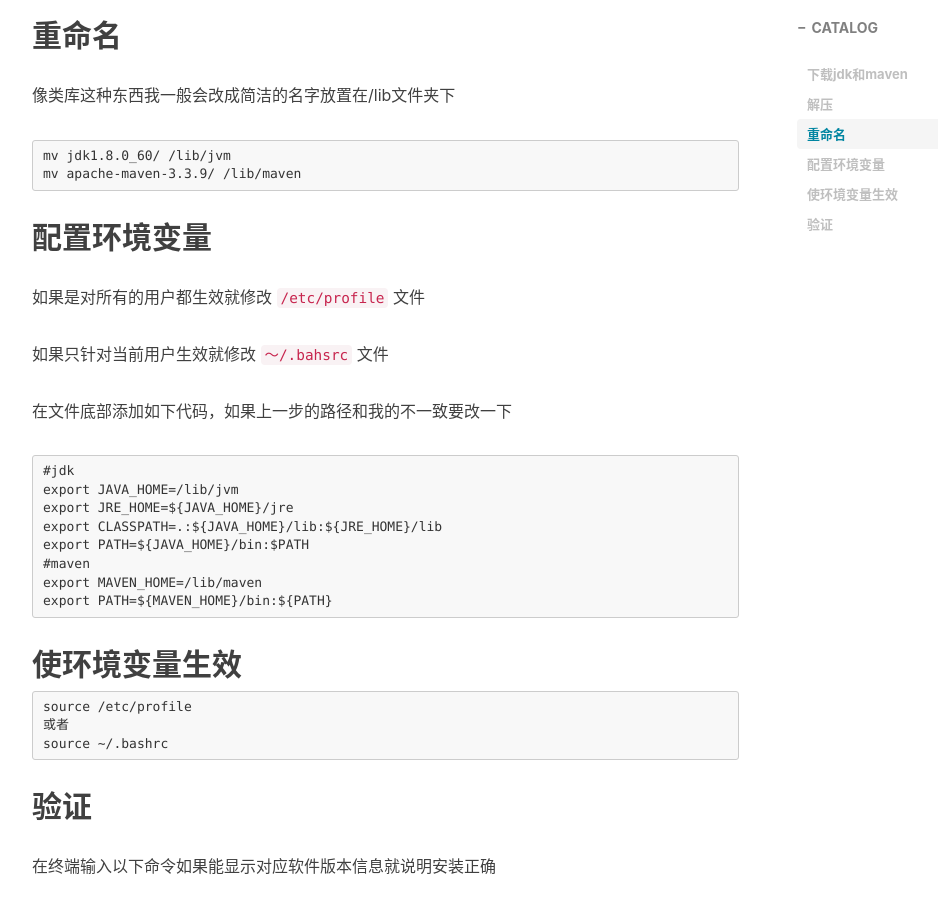
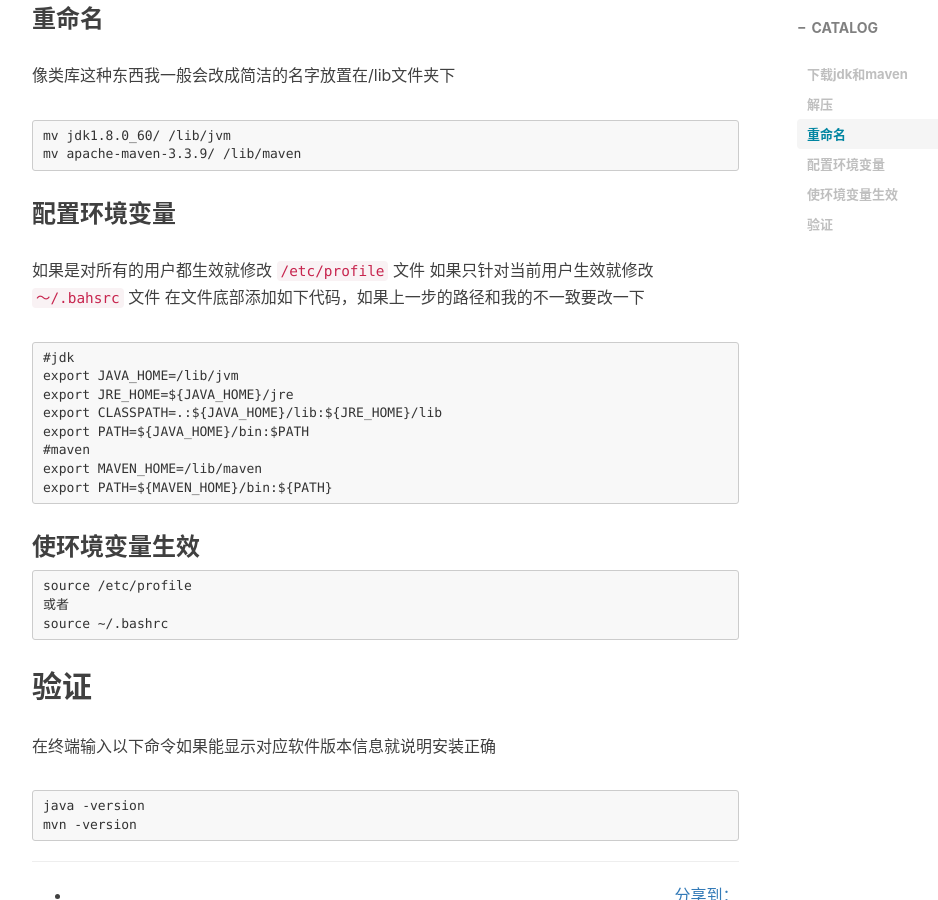
Before and after one commit to junbaor/junbaor.github.io, a Jekyll site: the page built from _posts/2016-09-13-install-jdk-maven.markdown, in a window 1280 px wide and 900 px high, scrolled down 754 px. Shown: the whole window, without its empty margins (233-1171 px from the left). Built offline with Jekyll 4.4.1, drawn with Linux system fonts in a browser that asks for light colours; nearby versions of some CDN libraries; comment, search, counter and statistics services are not loaded.

Commit message:
update articles && add img

````diff
--- a/_posts/2016-09-13-install-jdk-maven.markdown
+++ b/_posts/2016-09-13-install-jdk-maven.markdown
@@ -10,7 +10,7 @@ tags:
     - 技术
 ---
 
-## 下载jdk和maven
+### 下载jdk和maven
 
 ```
 wget http://yun.junbaor.com/file/jdk.tar.gz
@@ -18,14 +18,14 @@ wget http://yun.junbaor.com/file/jdk.tar.gz
 wget http://mirrors.hust.edu.cn/apache/maven/maven-3/3.3.9/binaries/apache-maven-3.3.9-bin.tar.gz
 ```
 
-## 解压
+### 解压
 
 ```
 tar zxvf jdk.tar.gz
 tar zxvf apache-maven-3.3.9.bin.tar.gz
 ```
 
-## 重命名
+### 重命名
 像类库这种东西我一般会改成简洁的名字放置在/lib文件夹下
 
 ```
@@ -33,12 +33,10 @@ mv jdk1.8.0_60/ /lib/jvm
 mv apache-maven-3.3.9/ /lib/maven
 ```
 
-## 配置环境变量
+### 配置环境变量
 
 如果是对所有的用户都生效就修改 `/etc/profile` 文件
-
 如果只针对当前用户生效就修改 `～/.bahsrc` 文件
-
 在文件底部添加如下代码，如果上一步的路径和我的不一致要改一下
 
 ```
@@ -52,7 +50,7 @@ export MAVEN_HOME=/lib/maven
 export PATH=${MAVEN_HOME}/bin:${PATH}
 ```
 
-## 使环境变量生效
+### 使环境变量生效
 
 ```
 source /etc/profile
````
